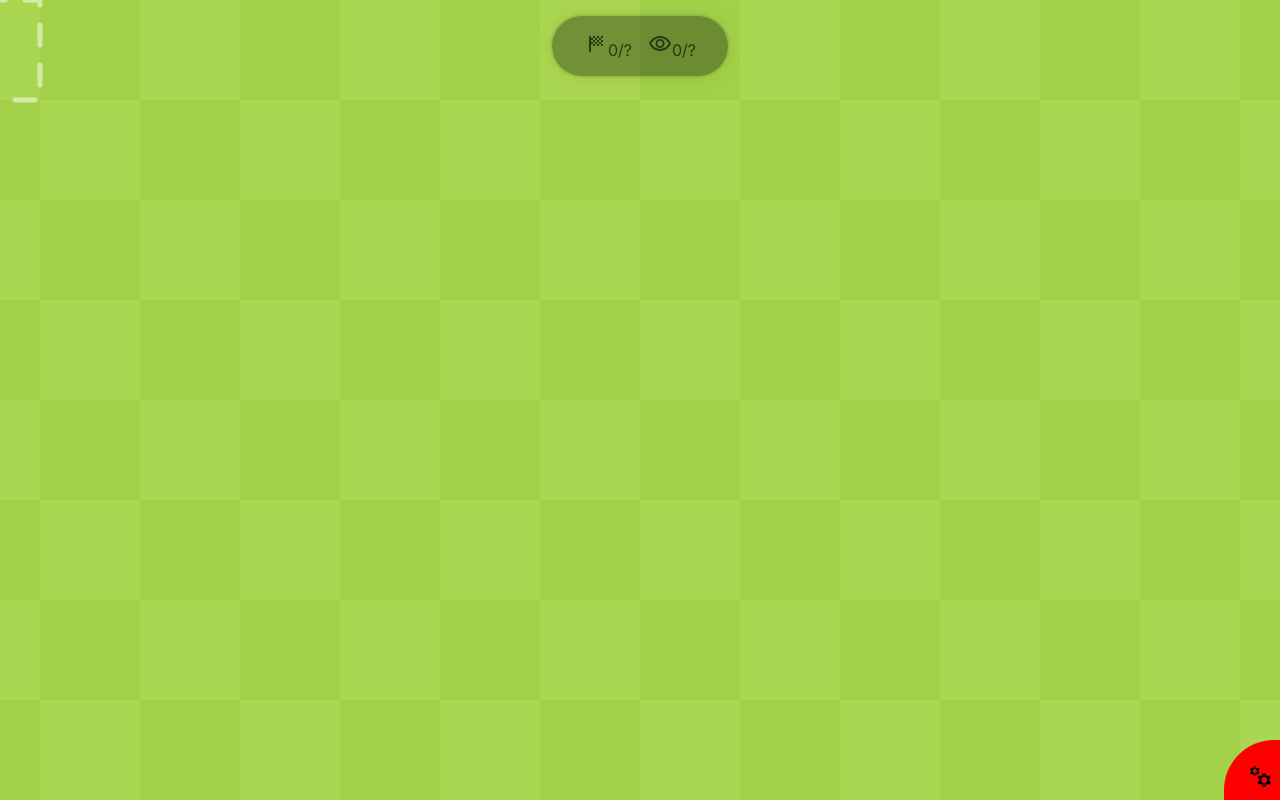
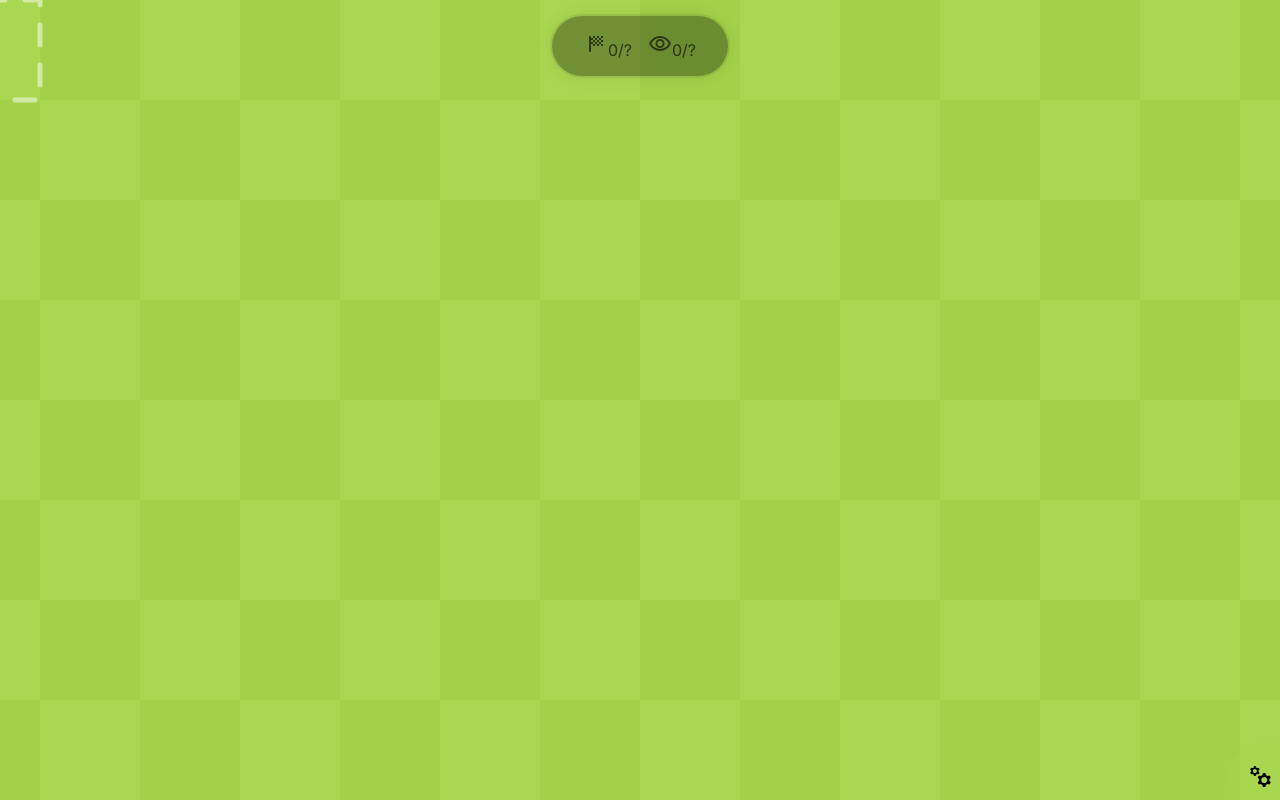
Before and after one commit to waitimconfused/minesweeper, a website with bundled scripts: page index.html in a window 1280 px wide. Built offline with nearby package versions, Linux system fonts and the light colour scheme.

Commit message:
Removed (temporary) red background on settings button

```diff
--- a/index.html
+++ b/index.html
@@ -62,7 +62,7 @@
 		<button id="again">Play again?</button>
 	</section>
 
-	<button alt="Options-menu toggle" title="Options (ctrl+comma)" command="show-modal" commandfor="options" style="position:fixed; bottom:0; right:0; padding:24px 8px 8px 24px; border-radius:50px 0 0 0; background:red;">
+	<button alt="Options-menu toggle" title="Options (ctrl+comma)" command="show-modal" commandfor="options" style="position:fixed; bottom:0; right:0; padding:24px 8px 8px 24px; border-radius:50px 0 0 0; background:none; backdrop-filter: blur(30px);">
 		<img src="./assets/gear.svg">
 	</button>
 
```
